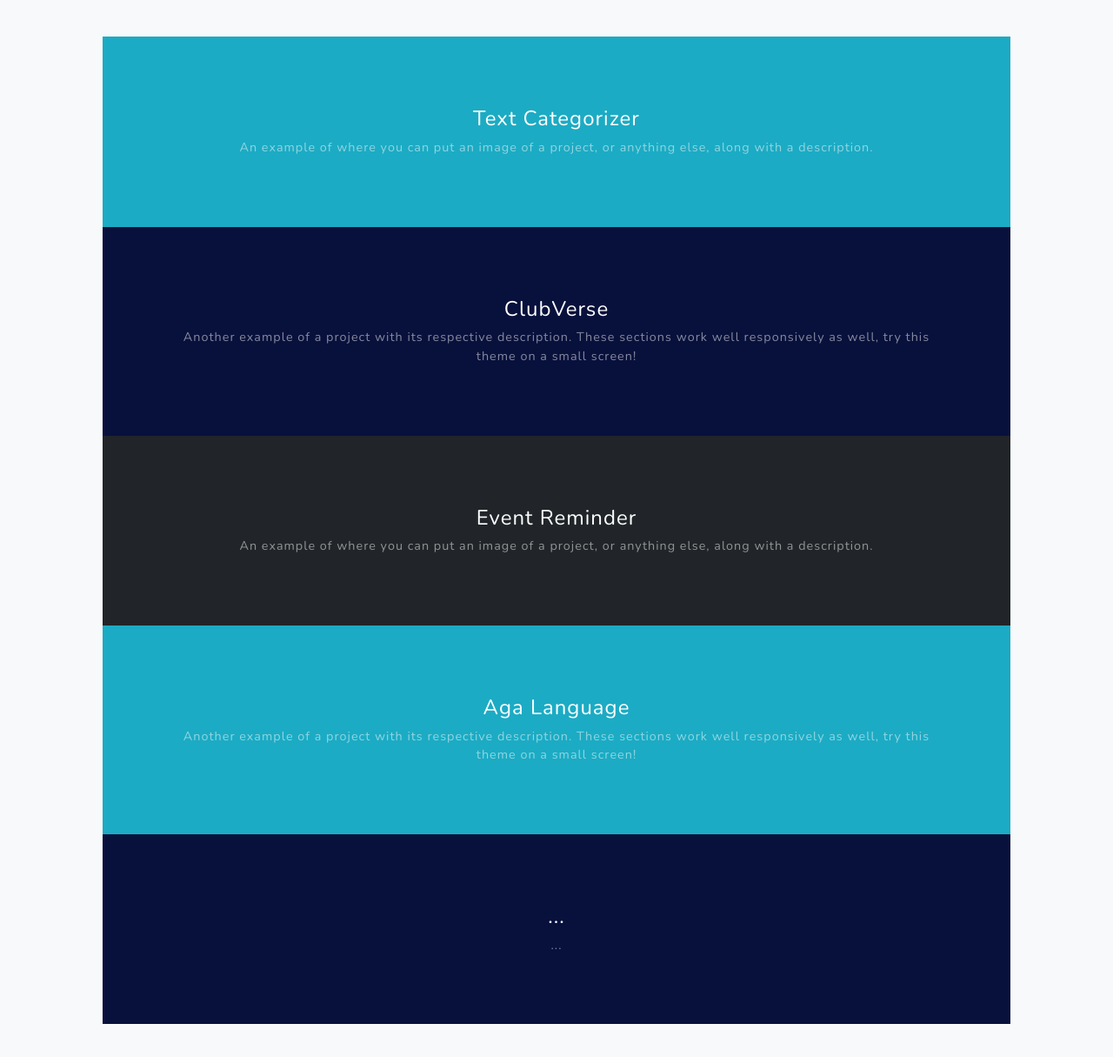
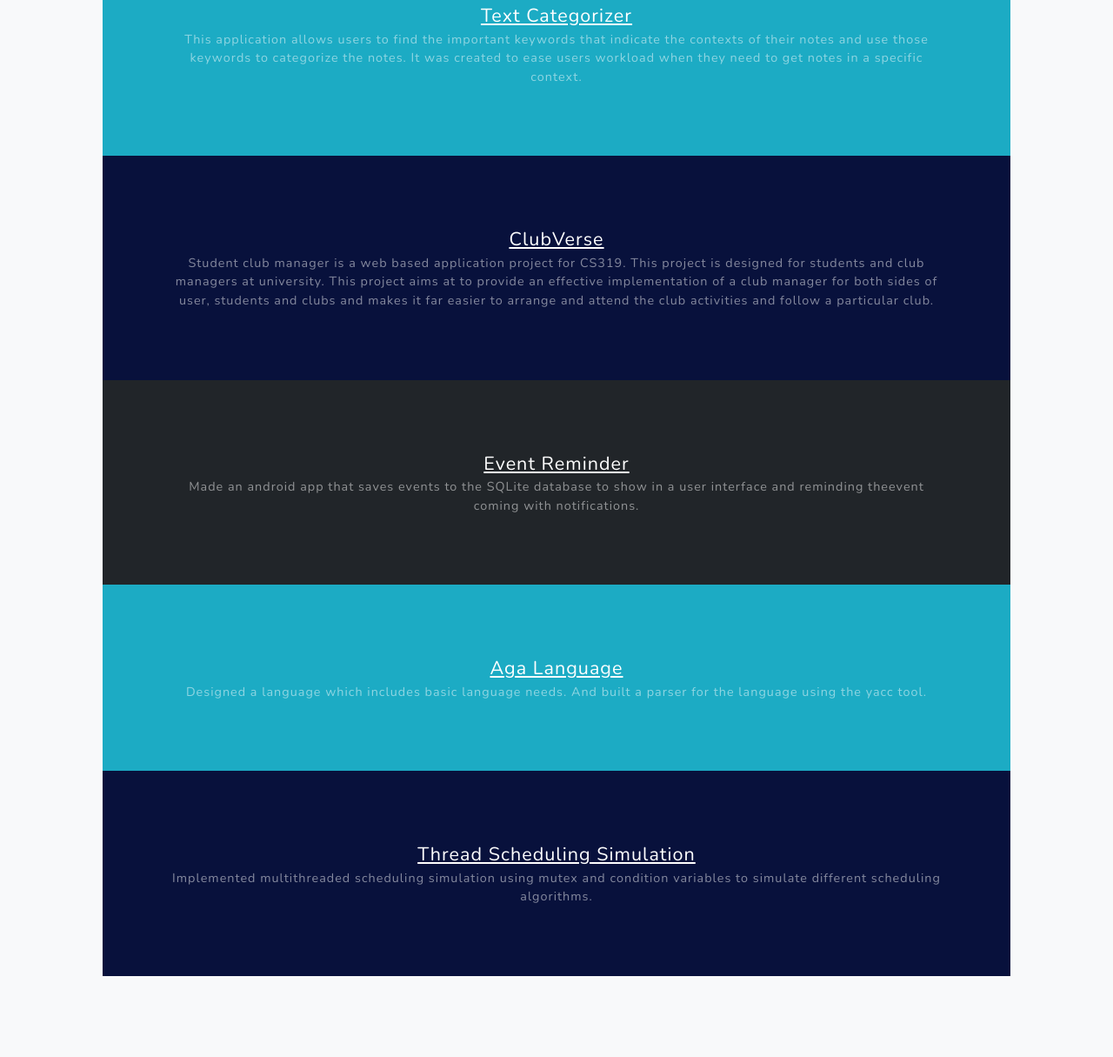
Before and after one commit to AhmetHakanYilmaz/AhmetHakanYilmaz.github.io, a website with bundled scripts: page index.html in a window 1280 px wide. Shown: the part 1521-2736 px from the top of the page at 87% size. Built offline with nearby package versions, Linux system fonts and the light colour scheme.

Commit message:
Update index.html

```diff
--- a/index.html
+++ b/index.html
@@ -40,7 +40,7 @@
             <div class="text-center">
                 <h1 class="mx-auto my-0 text-uppercase">Welcome</h1>
                 <h2 class="text-white-50 mx-auto mt-2 mb-5">.</h2>
-                <a class="btn btn-primary" href="#about">Get Started</a>
+                <a class="btn btn-primary" href="#about">About me</a>
             </div>
         </div>
     </div>
@@ -51,7 +51,7 @@
         <div class="row gx-4 gx-lg-5 justify-content-center">
             <div class="col-lg-8">
                 <h2 class="text-white mb-4">About Me</h2>
-                <p class="text-white-50">Lorem Ipsum, dizgi ve baskı endüstrisinde kullanılan mıgır metinlerdir. Lorem Ipsum, adı bilinmeyen bir matbaacının bir hurufat numune kitabı oluşturmak üzere bir yazı galerisini alarak karıştırdığı 1500'lerden beri endüstri standardı sahte metinler olarak kullanılmıştır. Beşyüz yıl boyunca varlığını sürdürmekle kalmamış, aynı zamanda pek değişmeden elektronik dizgiye de sıçramıştır. 1960'larda Lorem Ipsum pasajları da içeren Letraset yapraklarının yayınlanması ile ve yakın zamanda Aldus PageMaker gibi Lorem Ipsum sürümleri içeren masaüstü yayıncılık yazılımları ile popüler olmuştur.
+                <p class="text-white-50"> Hi! I am Ahmet Hakan. I am currently a third year Computer Science student at Bilkent University. I love coding and working on different algorithms. I am I love playing
                 </p>
             </div>
         </div>
@@ -78,8 +78,8 @@
                    <div class="bg-blue text-center h-100 project">
                        <div class="d-flex h-100">
                            <div class="project-text w-100 my-auto text-center text-lg-left">
-                               <h4 class="text-white">Text Categorizer</h4>
-                               <p class="mb-0 text-white-50">An example of where you can put an image of a project, or anything else, along with a description.</p>
+                               <a  style='font-size:1.5em' href="https://play.google.com/store/apps/details?id=com.tayfacompilationerror.textcategorizer" class="text-white">Text Categorizer</a>
+                               <p  class="mb-0 text-white-50">This application allows users to find the important keywords that indicate the contexts of their notes and use those keywords to categorize the notes. It was created to ease users workload when they need to get notes in a specific context.</p>
                                <!--  <hr class="d-none d-lg-block mb-0 me-0" />-->
                            </div>
                        </div>
@@ -93,8 +93,8 @@
                 <div class="bg-darkblue text-center h-100 project">
                     <div class="d-flex h-100">
                         <div class="project-text w-100 my-auto text-center text-lg-right">
-                            <h4 class="text-white">ClubVerse</h4>
-                            <p class="mb-0 text-white-50">Another example of a project with its respective description. These sections work well responsively as well, try this theme on a small screen!</p>
+                            <a style='font-size:1.5em' href="https://github.com/AhmetHakanYilmaz/CS319-Luna-Student-Club-Manager" class="text-white">ClubVerse</a>
+                            <p class="mb-0 text-white-50">Student club manager is a web based application project for CS319. This project is designed for students and club managers at university. This project aims at to provide an effective implementation of a club manager for both sides of user, students and clubs and makes it far easier to arrange and attend the club activities and follow a particular club.</p>
                             <!--  <hr class="d-none d-lg-block mb-0 me-0" />-->
                         </div>
                     </div>
@@ -108,8 +108,8 @@
                 <div class="bg-dark text-center h-100 project">
                     <div class="d-flex h-100">
                         <div class="project-text w-100 my-auto text-center text-lg-left">
-                            <h4 class="text-white">Event Reminder</h4>
-                            <p class="mb-0 text-white-50">An example of where you can put an image of a project, or anything else, along with a description.</p>
+                            <a style='font-size:1.5em'  href="index.html"  class="text-white">Event Reminder</a>
+                            <p class="mb-0 text-white-50">Made an android app that saves events to the SQLite database to show in a user interface and reminding theevent coming with notifications.</p>
                             <!--  <hr class="d-none d-lg-block mb-0 me-0" />-->
                         </div>
                     </div>
@@ -123,8 +123,8 @@
                 <div class="bg-blue text-center h-100 project">
                     <div class="d-flex h-100">
                         <div class="project-text w-100 my-auto text-center text-lg-right">
-                            <h4 class="text-white">Aga Language</h4>
-                            <p class="mb-0 text-white-50">Another example of a project with its respective description. These sections work well responsively as well, try this theme on a small screen!</p>
+                            <a style='font-size:1.5em' href="https://github.com/AhmetHakanYilmaz/AgaLanguage"   class="text-white">Aga Language</a>
+                            <p class="mb-0 text-white-50">Designed a language which includes basic language needs. And built a parser for the language using the yacc tool.</p>
                             <!--  <hr class="d-none d-lg-block mb-0 me-0" />-->
                          </div>
                      </div>
@@ -138,8 +138,8 @@
                 <div class="bg-darkblue text-center h-100 project">
                     <div class="d-flex h-100">
                         <div class="project-text w-100 my-auto text-center text-lg-left">
-                            <h4 class="text-white">...</h4>
-                            <p class="mb-0 text-white-50">...</p>
+                            <a style='font-size:1.5em' href="https://github.com/AhmetHakanYilmaz/Thread-Scheduling-Simulation"   class="text-white">Thread Scheduling Simulation</a>
+                            <p class="mb-0 text-white-50">Implemented multithreaded scheduling simulation using mutex and condition variables to simulate different scheduling algorithms.</p>
                             <!--  <hr class="d-none d-lg-block mb-0 me-0" />-->
                         </div>
                     </div>
@@ -222,9 +222,8 @@
             </div>-->
         </div>
         <div class="social d-flex justify-content-center">
-            <a class="mx-2" href="#!"><i class="fab fa-twitter"></i></a>
-            <a class="mx-2" href="#!"><i class="fab fa-facebook-f"></i></a>
-            <a class="mx-2" href="#!"><i class="fab fa-github"></i></a>
+
+            <a class="mx-2" href="https://github.com/AhmetHakanYilmaz/"><i class="fab fa-github"></i></a>
         </div>
     </div>
 </section>
```
